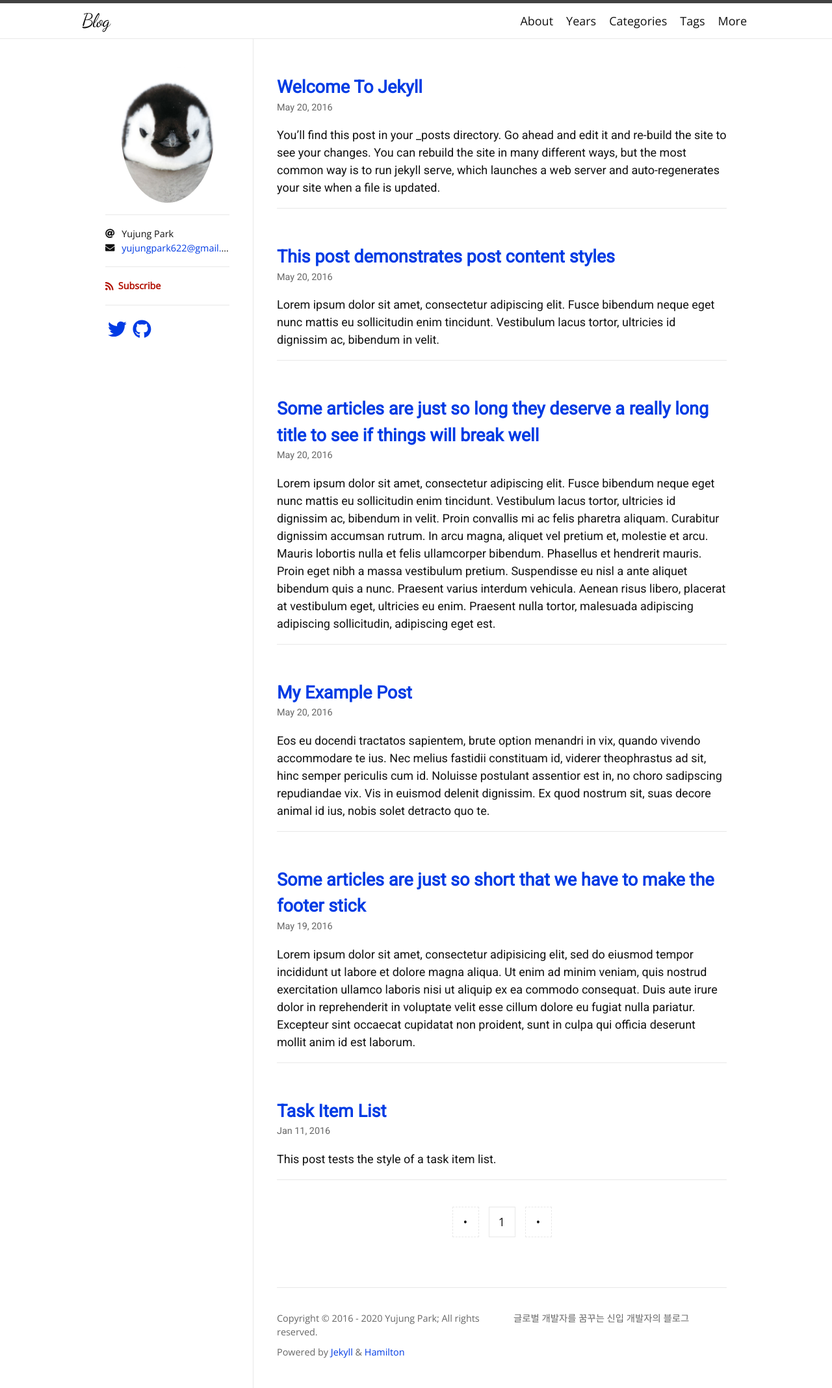
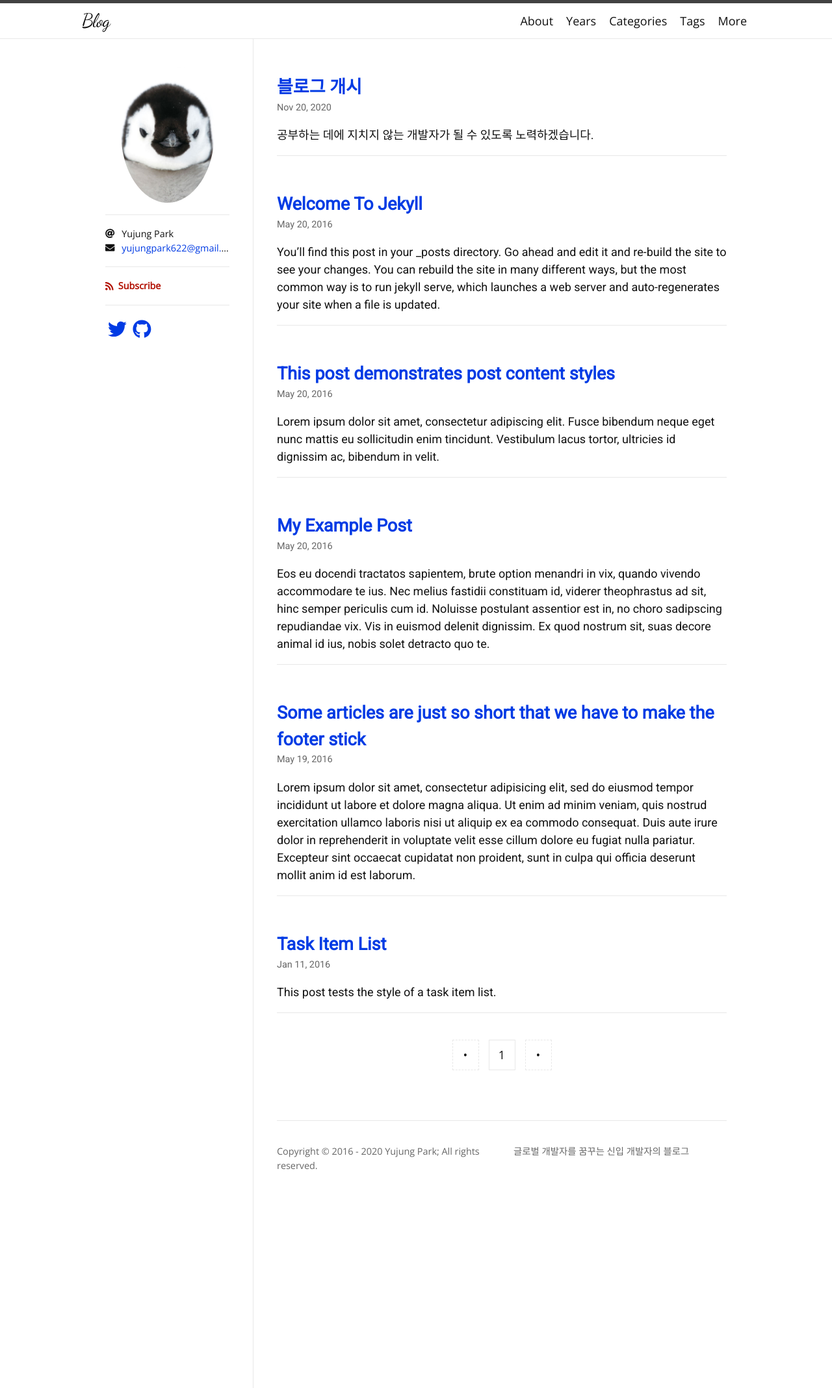
Before and after one commit to Ujung0622/Ujung0622.github.io, a Jekyll site: the page built from index.html, in a window 1280 px wide. Shown: the whole page at 65% size. Built offline with Jekyll 4.4.1, drawn with Linux system fonts in a browser that asks for light colours; nearby versions of some CDN libraries; some web fonts are replaced; the list of posts is cut into pages by our own code.

Commit message:
첫포스팅

```diff
--- a/_includes/footer.html
+++ b/_includes/footer.html
@@ -14,7 +14,7 @@
       {% endif %}
     </div>
     <p>
-      Powered by <a href="https://jekyllrb.com/">Jekyll</a> & <a href="https://github.com/ngzhio/jekyll-theme-hamilton">Hamilton</a>
+<!--      Powered by <a href="https://jekyllrb.com/">Jekyll</a> & <a href="https://github.com/ngzhio/jekyll-theme-hamilton">Hamilton</a>-->
     </p>
   </div>
 
--- a/_posts/2016-05-20-super-long-article.md
+++ /dev/null
@@ -1,11 +0,0 @@
----
-layout: post
-title: "Some articles are just so long they deserve a really long title to see if things will break well"
-categories: misc
----
-
-Lorem ipsum dolor sit amet, consectetur adipiscing elit. Fusce bibendum neque eget nunc mattis eu sollicitudin enim tincidunt. Vestibulum lacus tortor, ultricies id dignissim ac, bibendum in velit. Proin convallis mi ac felis pharetra aliquam. Curabitur dignissim accumsan rutrum. In arcu magna, aliquet vel pretium et, molestie et arcu. Mauris lobortis nulla et felis ullamcorper bibendum. Phasellus et hendrerit mauris. Proin eget nibh a massa vestibulum pretium. Suspendisse eu nisl a ante aliquet bibendum quis a nunc. Praesent varius interdum vehicula. Aenean risus libero, placerat at vestibulum eget, ultricies eu enim. Praesent nulla tortor, malesuada adipiscing adipiscing sollicitudin, adipiscing eget est.
-
-Lorem ipsum dolor sit amet, consectetur adipiscing elit. Fusce bibendum neque eget nunc mattis eu sollicitudin enim tincidunt. Vestibulum lacus tortor, ultricies id dignissim ac, bibendum in velit. Proin convallis mi ac felis pharetra aliquam. Curabitur dignissim accumsan rutrum. In arcu magna, aliquet vel pretium et, molestie et arcu. Mauris lobortis nulla et felis ullamcorper bibendum. Phasellus et hendrerit mauris. Proin eget nibh a massa vestibulum pretium. Suspendisse eu nisl a ante aliquet bibendum quis a nunc. Praesent varius interdum vehicula. Aenean risus libero, placerat at vestibulum eget, ultricies eu enim. Praesent nulla tortor, malesuada adipiscing adipiscing sollicitudin, adipiscing eget est.
-
-Lorem ipsum dolor sit amet, consectetur adipiscing elit. Fusce bibendum neque eget nunc mattis eu sollicitudin enim tincidunt. Vestibulum lacus tortor, ultricies id dignissim ac, bibendum in velit. Proin convallis mi ac felis pharetra aliquam. Curabitur dignissim accumsan rutrum. In arcu magna, aliquet vel pretium et, molestie et arcu. Mauris lobortis nulla et felis ullamcorper bibendum. Phasellus et hendrerit mauris. Proin eget nibh a massa vestibulum pretium. Suspendisse eu nisl a ante aliquet bibendum quis a nunc. Praesent varius interdum vehicula. Aenean risus libero, placerat at vestibulum eget, ultricies eu enim. Praesent nulla tortor, malesuada adipiscing adipiscing sollicitudin, adipiscing eget est.
--- /dev/null
+++ b/_posts/2020-11-20-First-posting.md
@@ -0,0 +1,7 @@
+---
+layout: post
+title: "블로그 개시 "
+categories: misc
+---
+
+공부하는 데에 지치지 않는 개발자가 될 수 있도록 노력하겠습니다.
```
